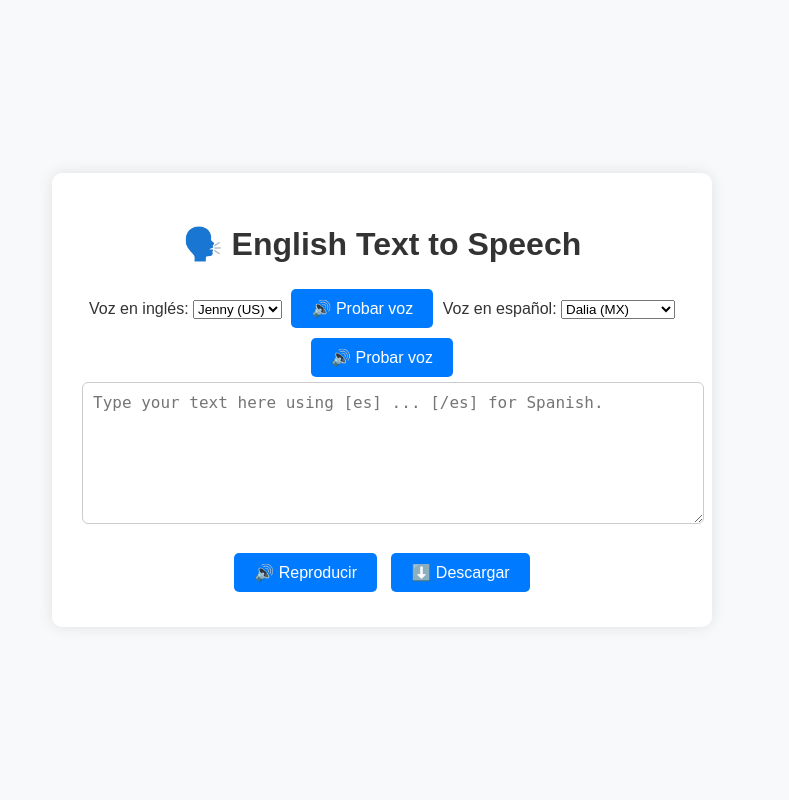
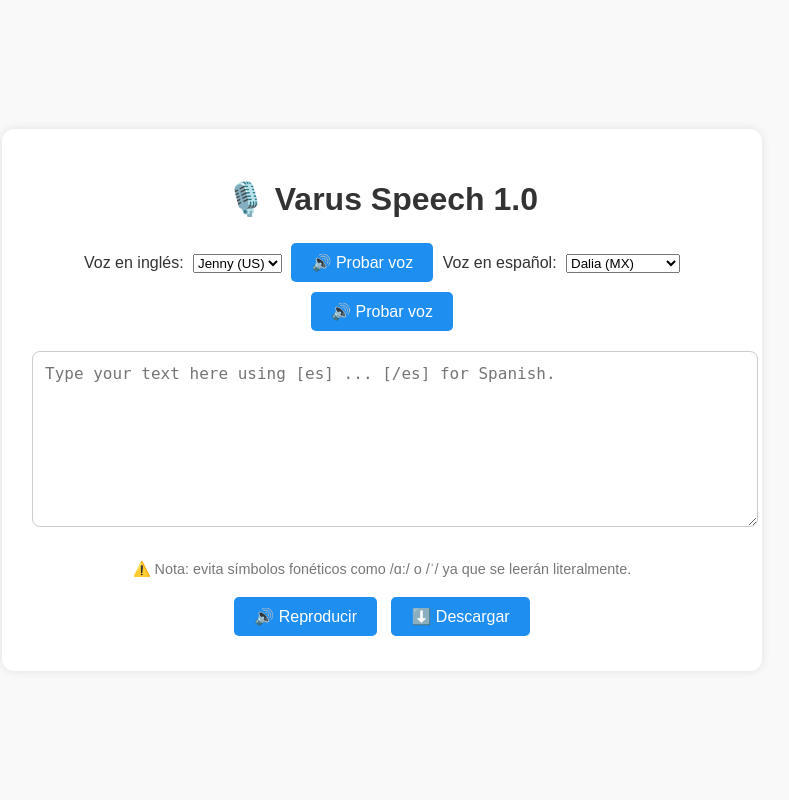
Before and after one commit to DrKodiakFoxman/VarusSpeech, a Flask app: page / in a window 1280 px wide. Shown: the whole page, without its empty margins (258-1047 px from the left). Run offline with Flask 3, Linux system fonts and the light colour scheme.

Commit message:
Add files via upload

```diff
--- a/static/script.js
+++ b/static/script.js
@@ -2,6 +2,8 @@ async function playAudio() {
   const text = document.getElementById("text-input").value;
   const voice_en = document.getElementById("voice-en").value;
   const voice_es = document.getElementById("voice-es").value;
+
+  document.getElementById("loading").style.display = "block";
 
   const res = await fetch("/synthesize", {
     method: "POST",
@@ -15,6 +17,7 @@ async function playAudio() {
   const audio = document.getElementById("audio-player");
   audio.src = url;
   audio.style.display = "block";
+  document.getElementById("loading").style.display = "none";
   audio.play();
 }
 
@@ -22,6 +25,8 @@ async function downloadAudio() {
   const text = document.getElementById("text-input").value;
   const voice_en = document.getElementById("voice-en").value;
   const voice_es = document.getElementById("voice-es").value;
+
+  document.getElementById("loading").style.display = "block";
 
   const res = await fetch("/synthesize", {
     method: "POST",
@@ -34,6 +39,7 @@ async function downloadAudio() {
   link.href = URL.createObjectURL(blob);
   link.download = "tts_output.mp3";
   link.click();
+  document.getElementById("loading").style.display = "none";
 }
 
 async function previewVoice(lang) {
--- a/static/style.css
+++ b/static/style.css
@@ -1,7 +1,7 @@
 body {
   margin: 0;
   font-family: Arial, sans-serif;
-  background-color: #f8f9fa;
+  background: #f9f9f9;
   color: #333;
   display: flex;
   justify-content: center;
@@ -10,32 +10,50 @@ body {
 }
 .container {
   width: 100%;
-  max-width: 600px;
+  max-width: 700px;
   padding: 30px;
-  box-shadow: 0 0 15px rgba(0,0,0,0.1);
-  background-color: #fff;
-  border-radius: 10px;
+  background: white;
+  border-radius: 12px;
+  box-shadow: 0 0 10px rgba(0,0,0,0.1);
   text-align: center;
+}
+h1 {
+  margin-bottom: 20px;
 }
 textarea {
   width: 100%;
-  height: 120px;
-  margin-bottom: 20px;
-  padding: 10px;
+  height: 150px;
+  margin: 15px 0;
+  padding: 12px;
   font-size: 1rem;
-  border-radius: 6px;
+  border-radius: 8px;
   border: 1px solid #ccc;
 }
 button {
   margin: 5px;
   padding: 10px 20px;
   font-size: 1rem;
+  border-radius: 5px;
   border: none;
-  border-radius: 5px;
+  background-color: #1f8ef1;
+  color: white;
   cursor: pointer;
-  background-color: #007bff;
-  color: #fff;
 }
 button:hover {
-  background-color: #0056b3;
+  background-color: #0f5fa5;
 }
+label {
+  display: inline-block;
+  margin-top: 15px;
+  margin-right: 5px;
+}
+.note {
+  font-size: 0.9rem;
+  color: #777;
+}
+.loading {
+  margin-top: 15px;
+  font-size: 1rem;
+  color: #555;
+  display: none;
+}
--- a/templates/index.html
+++ b/templates/index.html
@@ -3,12 +3,12 @@
 <head>
   <meta charset="UTF-8" />
   <meta name="viewport" content="width=device-width, initial-scale=1.0"/>
-  <title>Text to Speech App</title>
+  <title>Varus Speech 1.0</title>
   <link rel="stylesheet" href="{{ url_for('static', filename='style.css') }}" />
 </head>
 <body>
   <div class="container">
-    <h1>🗣️ English Text to Speech</h1>
+    <h1>🎙️ Varus Speech 1.0</h1>
 
     <label for="voice-en">Voz en inglés:</label>
     <select id="voice-en">
@@ -27,10 +27,14 @@
     <button onclick="previewVoice('es')">🔊 Probar voz</button>
 
     <textarea id="text-input" placeholder="Type your text here using [es] ... [/es] for Spanish."></textarea>
+    <p class="note">⚠️ Nota: evita símbolos fonéticos como /ɑ:/ o /ˈ/ ya que se leerán literalmente.</p>
+
     <div class="buttons">
       <button onclick="playAudio()">🔊 Reproducir</button>
       <button onclick="downloadAudio()">⬇️ Descargar</button>
     </div>
+
+    <div id="loading" class="loading">⏳ Generando audio... por favor espera.</div>
     <audio id="audio-player" controls style="display:none;"></audio>
   </div>
   <script src="{{ url_for('static', filename='script.js') }}"></script>
```
